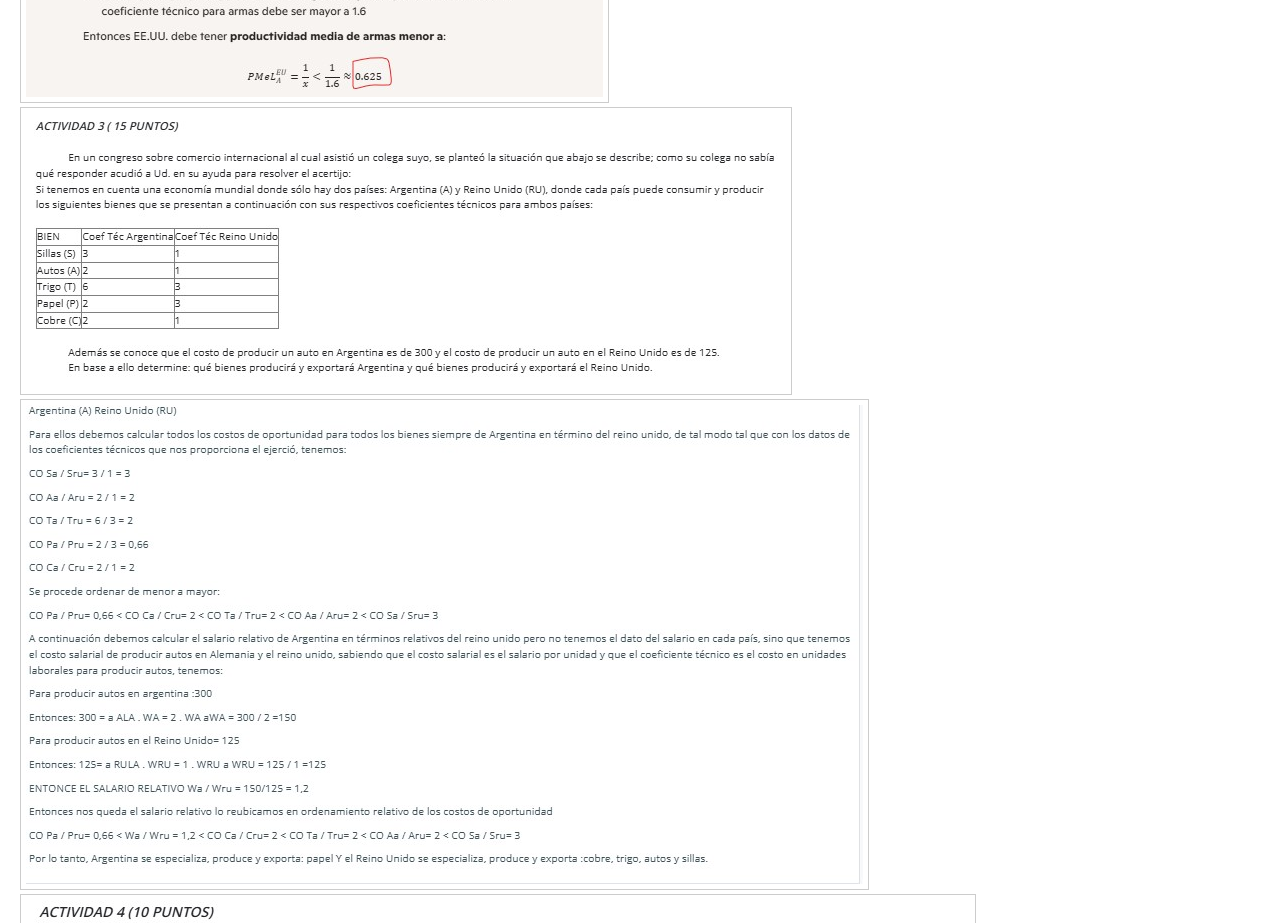
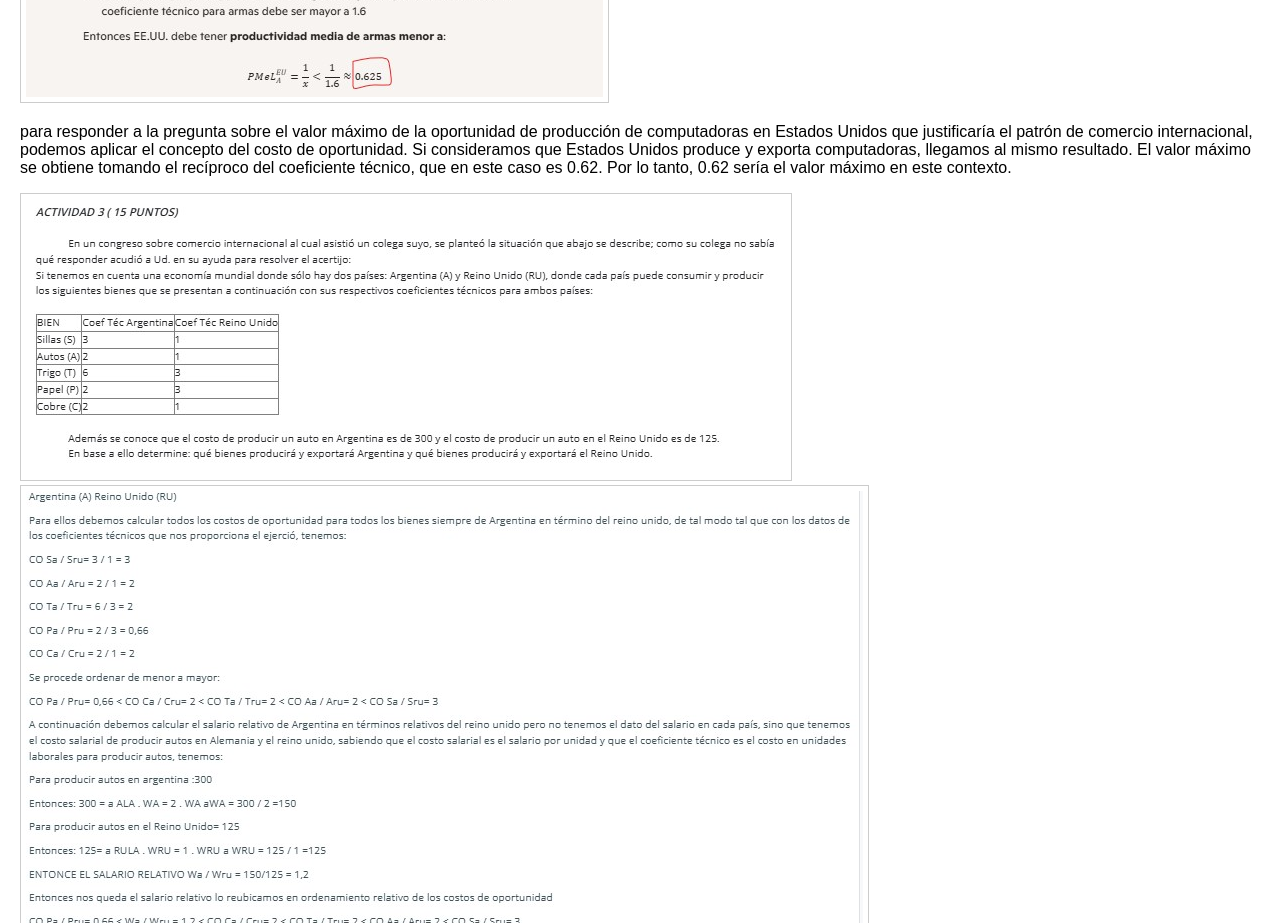
Before and after one commit to bszarza/fi_word, a plain HTML site: page index.html in a window 1280 px wide. Shown: the part 2580-3503 px from the top of the page. Drawn offline with Linux system fonts and the light colour scheme.

Commit message:
Update index.html
lets go

```diff
--- a/index.html
+++ b/index.html
@@ -23,6 +23,10 @@
     <img src="imagenes\img4.jpg" >
     <br>
     <img src="imagenes\img5.jpg" >
+    <p>para responder a la pregunta sobre el valor máximo de la oportunidad de producción de computadoras en Estados Unidos que justificaría
+      el patrón de comercio internacional, podemos aplicar el concepto del costo de oportunidad. Si consideramos que Estados Unidos produce y
+      exporta computadoras, llegamos al mismo resultado. El valor máximo se obtiene tomando el recíproco del coeficiente técnico,
+      que en este caso es 0.62. Por lo tanto, 0.62 sería el valor máximo en este contexto. </p>
     <img src="imagenes\img6.jpg" >
     <img src="imagenes\img7.jpg" >
     <img src="imagenes\img8.jpg" >
```
